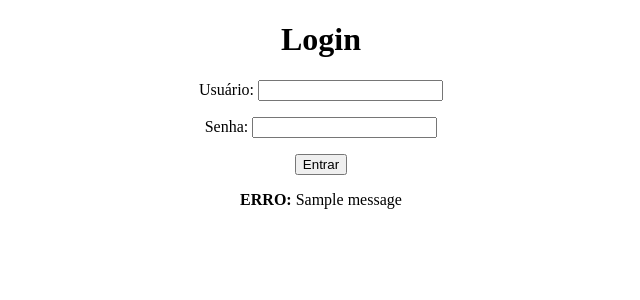
After one commit to Demiraldo/agenda, a Django app: page /login/ in a window 1280 px wide. The commit adds this page. Shown: the top 300 px of the page, without its empty margins (319-959 px from the left). Run offline with Django 3.2, Linux system fonts and the light colour scheme; one stand-in notice (Sample message) is shown.

Commit message:
Incluído função de tela de autenticação

```diff
--- a/agenda/urls.py
+++ b/agenda/urls.py
@@ -28,5 +28,9 @@ urlpatterns = [
     # path('', views.index)
 
     # segunda forma de redirecionar o index
-    path('', RedirectView.as_view(url='/agenda/'))
+    path('', RedirectView.as_view(url='/agenda/')),
+    path('login/', views.logar_usuario),
+    path('login/autenticar', views.submit_usuario),
+    path('logout/', views.logout_usuario)
+
 ]
--- a/core/views.py
+++ b/core/views.py
@@ -1,15 +1,40 @@
 # primeira forma de redirecionar o index para uma outra view
 # from django.shortcuts import render, redirect
 
-from django.shortcuts import render
+from django.shortcuts import render, redirect
 from core.models import Evento
+from django.contrib.auth.decorators import login_required
+from django.contrib.auth import authenticate, login, logout
+from django.contrib import messages
 
 
 # primeira forma para redirecionar o index para outra view
 # def index(request):
 #    return redirect('/agenda/')
 
+def logar_usuario(request):
+    return render(request, 'login.html')
 
+
+def logout_usuario(request):
+    logout(request)
+    return redirect('/')
+
+
+def submit_usuario(request):
+    if request.POST:
+        nome_us = request.POST.get('usuario')
+        senha_us = request.POST.get('senha')
+        usuario = authenticate(username=nome_us, password=senha_us)
+        if usuario is not None:
+            login(request, usuario)
+            return redirect('/')
+        else:
+            messages.error(request, "Usuário ou Senha Inválidos ou não existem!")
+        return redirect('/')
+
+
+@login_required(login_url='/login/')
 def lista_eventos(request):
     """ filtrar já com usuário
     usuario = request.user
--- /dev/null
+++ b/templates/login.html
@@ -0,0 +1,30 @@
+<!DOCTYPE html>
+<html lang="en">
+<head>
+    <meta charset="UTF-8">
+    <title>Agenda</title>
+</head>
+<body>
+    <form action="autenticar" method="POST">{% csrf_token %}
+        <div align="center">
+            <p><h1>Login</h1></p>
+            <p>
+                <label>Usuário: </label>
+                <input type="text" name="usuario">
+            </p>
+            <p>
+                <label>Senha: </label>
+                <input type="password" name="senha">
+            </p>
+            <p>
+                <button type="submit">Entrar</button>
+            </p>
+        </div>
+    </form>
+    {% for message in messages %}
+        <div align="center">
+            <strong>ERRO: </strong>{{ message }}
+        </div>
+    {% endfor %}
+</body>
+</html>
--- a/templates/modelo-cabecalho.html
+++ b/templates/modelo-cabecalho.html
@@ -1,4 +1,7 @@
 
     <meta charset="UTF-8">
     <title>Agenda</title>
+    <div align="right">
+        <a href="/logout">SAIR</a>
+    </div>
     <h1>AGENDA</h1>
```
Also changed, not shown: db.sqlite3.
